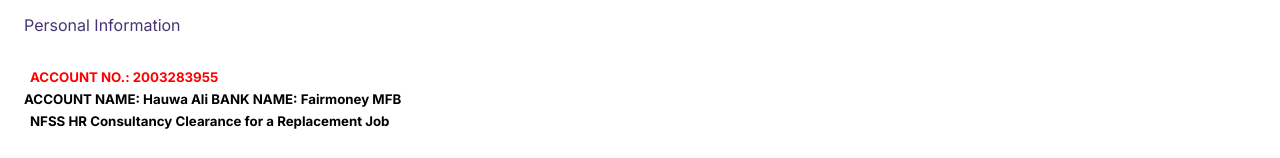
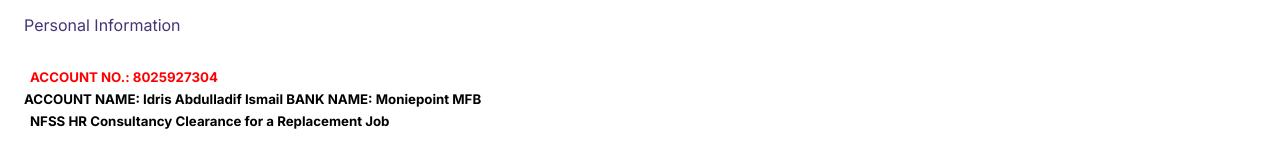
Before and after one commit to HR-CONSULT-FGN/reimagine.firhau.0036, a plain HTML site: page 240000.htm in a window 1280 px wide. Shown: the part 171-329 px from the top of the page. Drawn offline with Linux system fonts and the light colour scheme.

Commit message:
Update 240000.htm

```diff
--- a/240000.htm
+++ b/240000.htm
@@ -26,8 +26,8 @@
 
 <p>
   <h5>
-    <p style="color:rgb(255, 0, 0);"> ACCOUNT NO.:  2003283955 </p>
-     ACCOUNT NAME:  Hauwa Ali              BANK NAME:  Fairmoney MFB
+    <p style="color:rgb(255, 0, 0);"> ACCOUNT NO.:  8025927304 </p>
+     ACCOUNT NAME:  Idris Abdulladif Ismail              BANK NAME:  Moniepoint MFB
     <p>NFSS HR Consultancy Clearance for a Replacement Job </p>
   </h5>
 </p>
```
